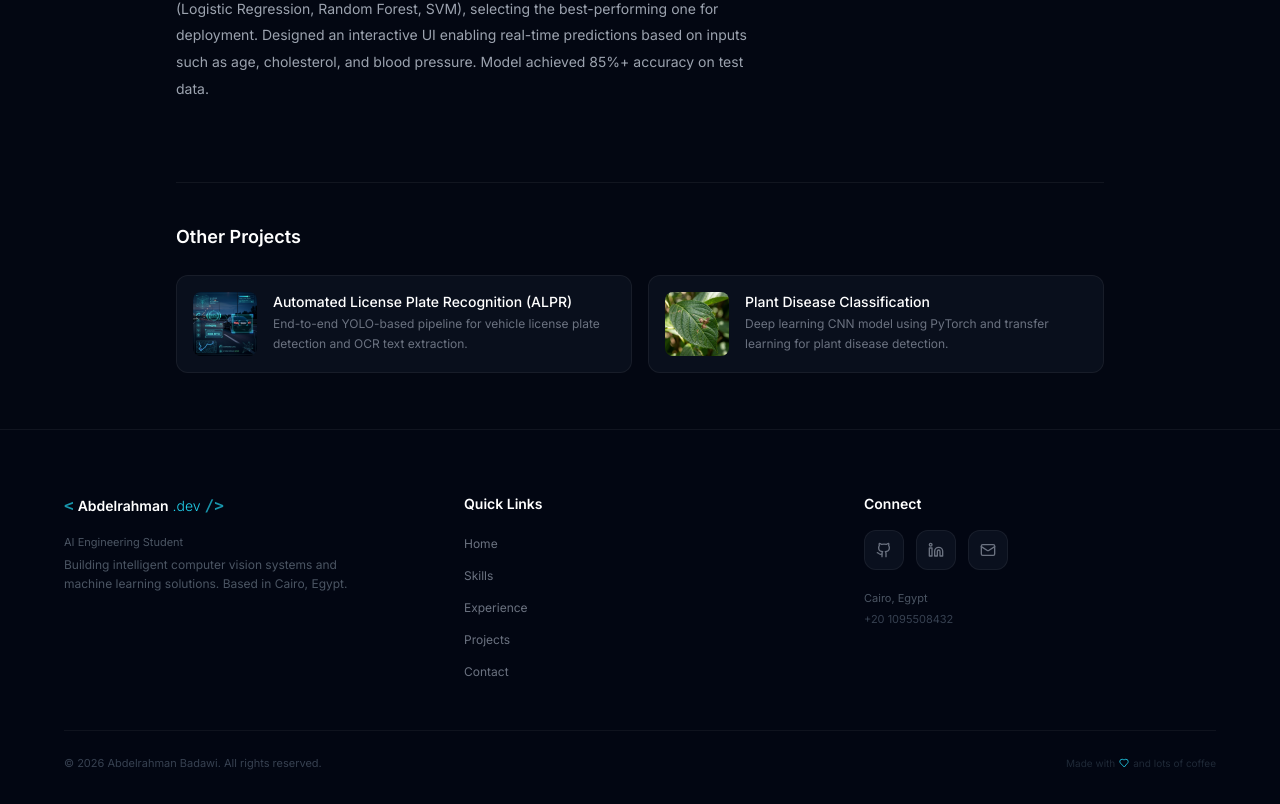
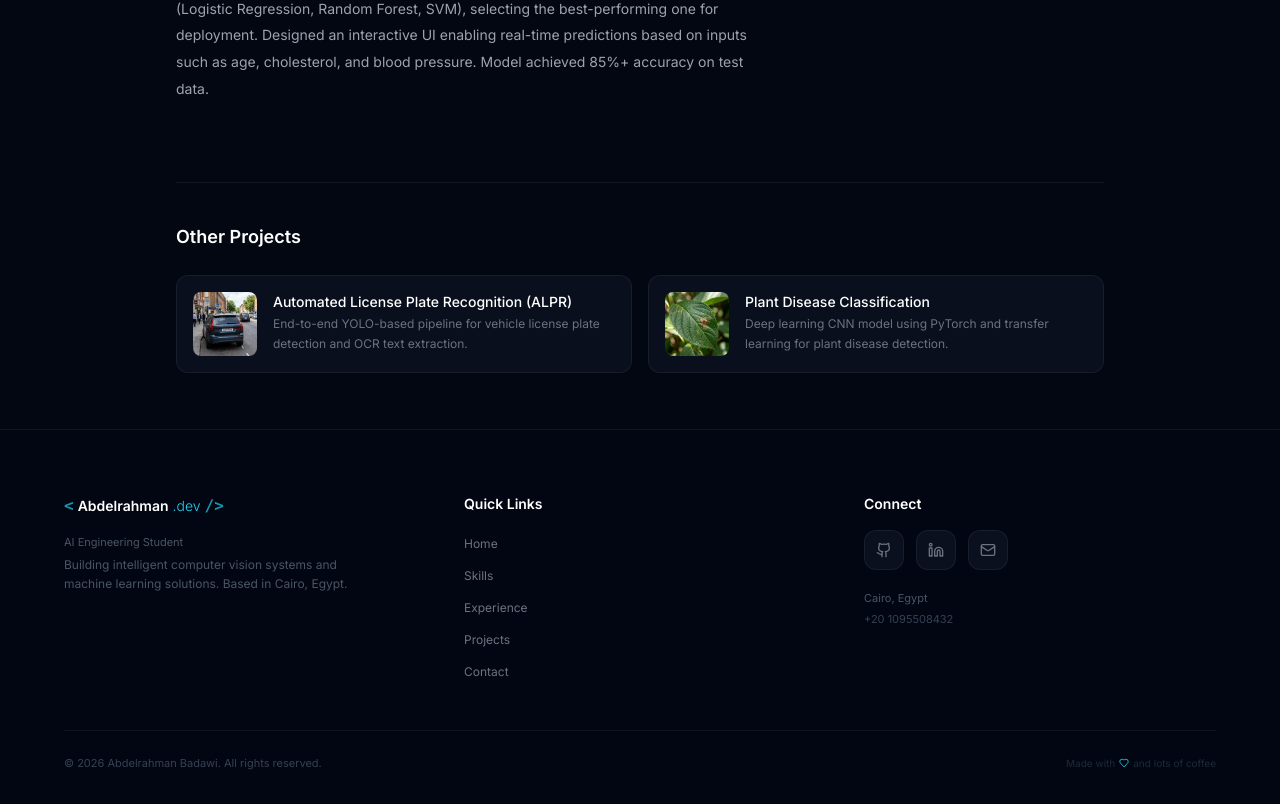
Before and after one commit to abdalrhman2023/my-portfolio, a React (Vite) app: page /project/heart-disease-prediction in a window 1280 px wide. Shown: the part 975-1779 px from the top of the page. Built offline with nearby package versions, Linux system fonts and the light colour scheme.

Commit message:
Update ALPR and PPE projects to use photorealistic natural images

```diff
--- a/src/data/projects.ts
+++ b/src/data/projects.ts
@@ -21,8 +21,8 @@ export const projects: Project[] = [
     shortDescription: 'End-to-end YOLO-based pipeline for vehicle license plate detection and OCR text extraction.',
     category: 'Computer Vision',
     tags: ['Python', 'YOLO', 'OpenCV', 'PyTorch', 'OCR', 'Deep Learning'],
-    coverImage: '/license-plate-cover.png',
-    heroImage: '/license-plate-cover.png',
+    coverImage: '/alpr-real.png',
+    heroImage: '/alpr-real.png',
     problem: 'Traffic monitoring, parking management, and law enforcement all depend on accurately reading vehicle license plates in varied real-world conditions: different lighting, angles, motion blur, and plate formats. Manual processes are impractical at scale. This graduation project delivers an end-to-end automated pipeline capable of detecting plates in images or video and extracting the alphanumeric text reliably.',
     role: 'Developed a Computer Vision module using deep learning and OpenCV for vehicle license plate detection and text extraction. Applied image preprocessing techniques (resizing, cropping, grayscale conversion, noise reduction) to improve detection reliability. Implemented object detection and OCR to accurately read license plate characters from live video streams. Integrated the vision module into a broader traffic management system in collaboration with a cross-functional team.',
     githubUrl: 'https://github.com/abdalrhman2023/Egyptian-License-Plate-Recognition-System',
@@ -63,8 +63,8 @@ export const projects: Project[] = [
     shortDescription: 'Real-time Personal Protective Equipment detection system using YOLO for workplace safety monitoring.',
     category: 'Computer Vision',
     tags: ['Python', 'YOLO', 'OpenCV', 'Deep Learning', 'Object Detection', 'Computer Vision'],
-    coverImage: '/ppe-detection-cover.png',
-    heroImage: '/ppe-detection-cover.png',
+    coverImage: '/ppe-real.png',
+    heroImage: '/ppe-real.png',
     problem: 'Workplace safety is a critical concern across construction sites, factories, and industrial environments. Ensuring that workers wear proper Personal Protective Equipment (PPE) such as helmets, vests, and gloves is essential to prevent injuries and comply with safety regulations. Manual monitoring is impractical, inconsistent, and cannot scale across large sites. An automated real-time detection system can continuously monitor compliance and alert supervisors instantly.',
     role: 'Developed the AI and Computer Vision module of the project, implementing a YOLO-based object detection pipeline for real-time PPE detection. Trained and fine-tuned the YOLO model on annotated datasets of workers with and without protective equipment. Built preprocessing and inference pipelines using OpenCV for handling video streams and image inputs. Optimized detection accuracy for various PPE classes including helmets, safety vests, and gloves.',
     githubUrl: 'https://github.com/abdalrhman2023/PPE-Detection-YOLO',
```
Also changed, not shown: public/alpr-real.png (added), public/ppe-real.png (added).
